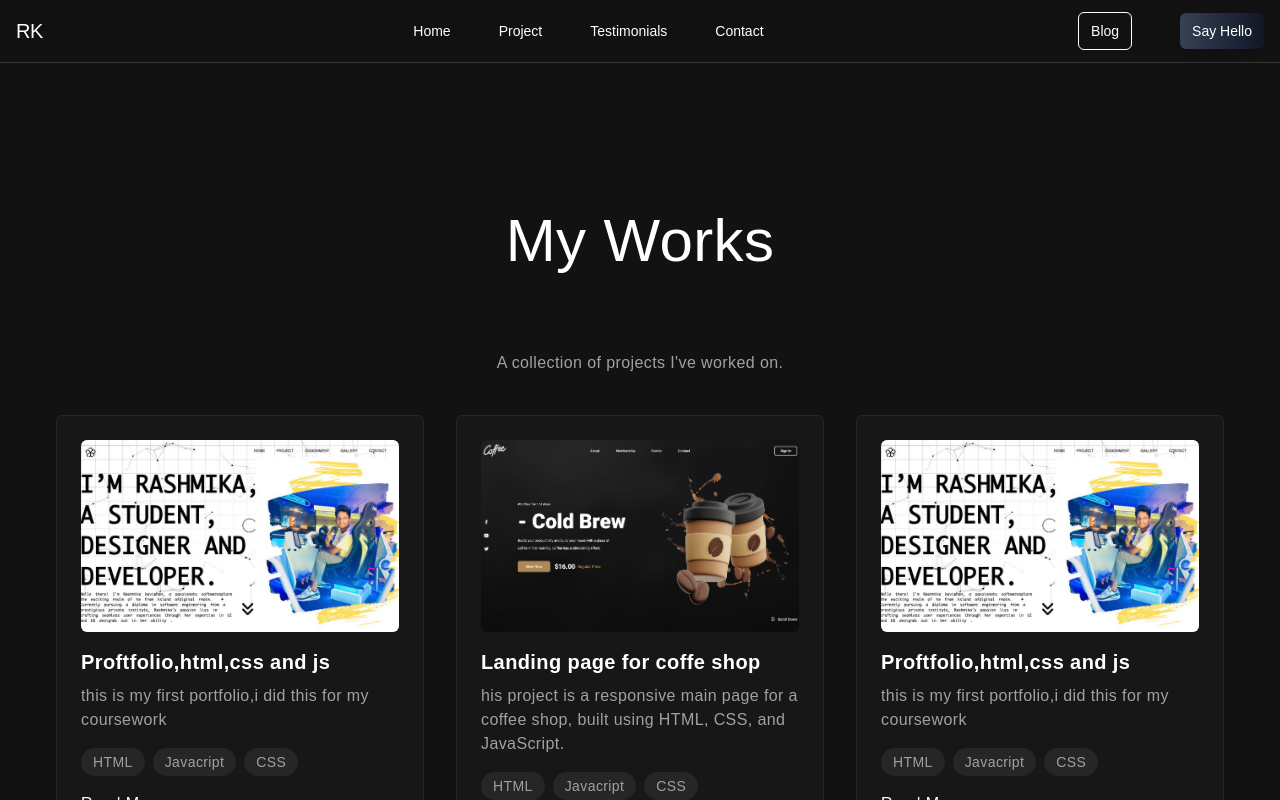
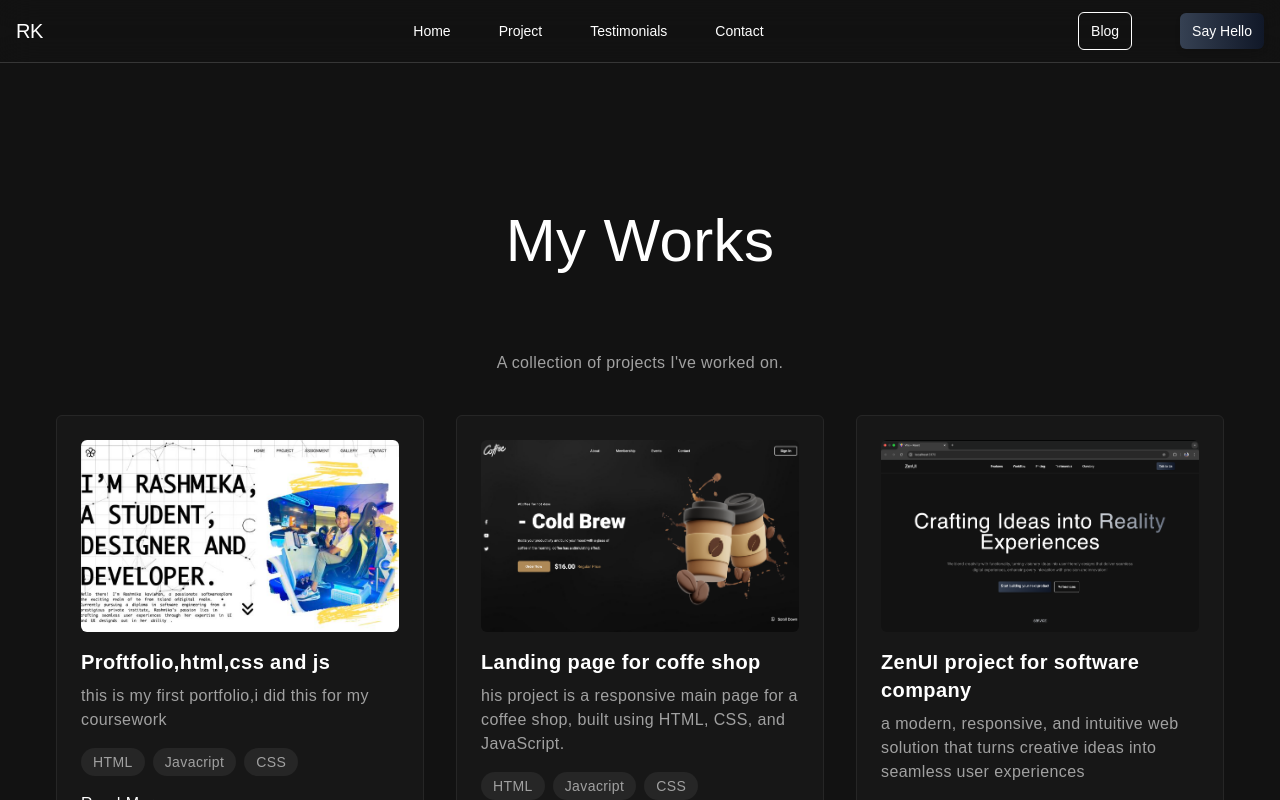
Before and after one commit to rashmikaz/new-portfolio, a React (Vite) app: page /project in a window 1280 px wide. Shown: the top 800 px of the page. Built offline with nearby package versions, Linux system fonts and the light colour scheme.

Commit message:
zenUI project

```diff
--- a/src/components/Project.jsx
+++ b/src/components/Project.jsx
@@ -1,5 +1,6 @@
 import portfolioimg from "../assets/portfolio.jpeg"
 import coffeshopimg from "../assets/coffe shop.png"
+import zenuiimg from "../assets/zenUI.png"
 import Footer from "./Footer";
 const project = [
     {
@@ -18,10 +19,10 @@ const project = [
     },
     {
 
-      title: "Proftfolio,html,css and js",
-      description: "this is my first portfolio,i did this for my coursework",
-      tags: ["HTML", "Javacript", "CSS"],
-      image: portfolioimg,
+      title: "ZenUI project for software company",
+      description: "a modern, responsive, and intuitive web solution that turns creative ideas into seamless user experiences",
+      tags: ["React", "Javacript", "tailwindCSS"],
+      image: zenuiimg,
     },
     {
 
```
